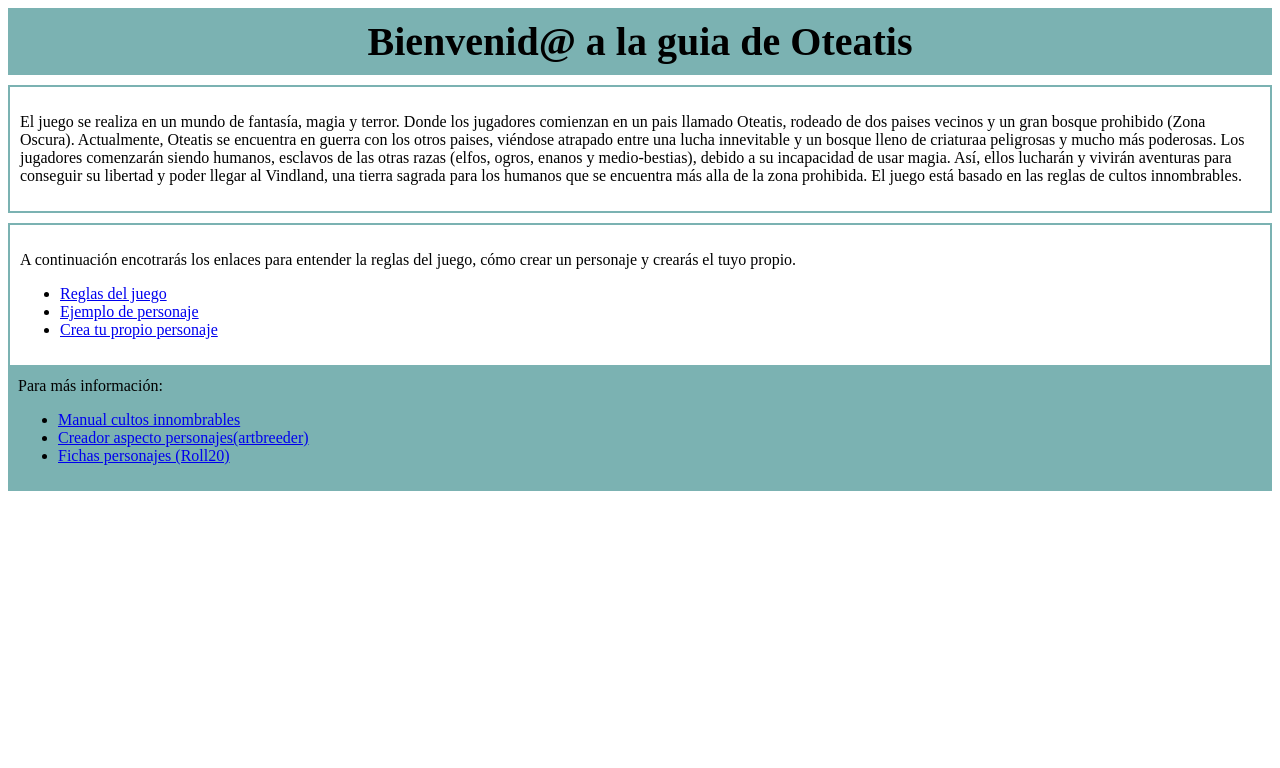
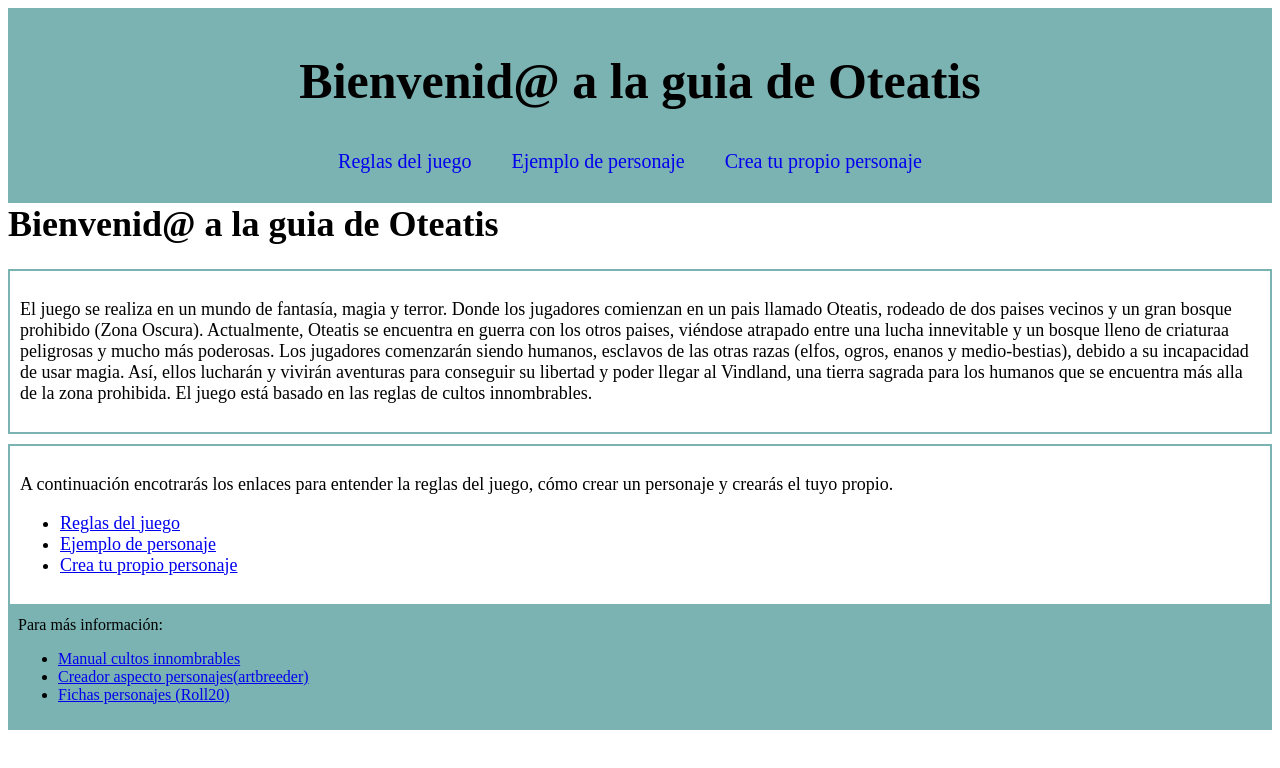
Before and after one commit to andmansim/Ironhack_proyecto1, a plain HTML site: page indice/indice.html in a window 1280 px wide. Drawn offline with Linux system fonts and the light colour scheme.

Commit message:
cositaas

```diff
--- a/indice/indice.css
+++ b/indice/indice.css
@@ -1,23 +1,63 @@
-@media screen and (max-width: 768px) {
+.elemento-comun{display: none;} /* Ocultar elementos comunes */
+@media screen and (max-width: 768px) { /* Mostrar elementos comunes en pantallas pequeñas */
     body {
         font-size: 16px;
     }
     header {
-        background-color: #aa1b1b;
-        color: #fff;
+        background-color: rgba(42, 130, 130, 0.614);
+    }
+    #titulo{
+        padding: 10px;
+        background-color: rgba(42, 130, 130, 0.614);
+        display: flex;
+        align-items: center;
+        justify-content: center;
+        font-size: 40px;
+        margin-bottom: 10px;
     }
 }
 
-@media screen and (min-width: 769px) {
+@media screen and (min-width: 769px) { /* Mostrar elementos comunes en pantallas grandes */
     body {
         font-size: 18px;
     }
     header {
-        background-color: #bd0101;
-        color: #333;
+        background-color: rgba(42, 130, 130, 0.614);
+        float:left;
+        width: 100%;
+        font-size: 20px;
     }
+    .elemento-comun{display: block;} /* Mostrar elementos comunes */
+    #titulo0{
+        display: flex;
+        align-items: center;
+        justify-content: center;
+        font-size: 50px;
+        margin-bottom: 10px;
+        padding: 10px;
+
+    }
+
+    header nav ul {
+        list-style: none; /* Elimina los marcadores de lista */
+        padding: 0; /* Elimina el relleno predeterminado de la lista */
+        display:flex;
+        align-items: center;
+        justify-content: center;
+    }
+
+    header nav ul li {
+        display: inline-block; /* Muestra los elementos de la lista en línea en la misma fila */
+        margin-right: 20px; /* Añade espacio entre los elementos de la lista */
+        padding: 10px;
+    }
+
+    header nav ul li a {
+        text-decoration: none; /* Elimina el subrayado predeterminado de los enlaces */
+    }
+
 }
-
+/*
 #titulo{
     padding: 10px;
     background-color: rgba(42, 130, 130, 0.614);
@@ -27,6 +67,7 @@
     font-size: 40px;
     margin-bottom: 10px;
 }
+*/
 
 #div1{
     display: flex;
@@ -34,12 +75,10 @@
     justify-content: center;
     margin-bottom: 10px;
     padding:10px;
-    font-size: 16px;
     border: rgba(42, 130, 130, 0.614) 2px solid;
 }
 #div2{
     padding:10px;
-    font-size: 16px;
     border: rgba(42, 130, 130, 0.614) 2px solid;
 }
 #div3{
--- a/indice/indice.html
+++ b/indice/indice.html
@@ -4,9 +4,29 @@
         <title>El misterio de Oteatis</title>
         <meta charset="UTF-8">
         <link rel="stylesheet" href="indice.css">
+        <header class="elemento-comun">
+            <h1 id="titulo0">Bienvenid@ a la guia de Oteatis</h1>
+            <!--<a  lass='espacio-especial'href="../pag1/pag1.html">Reglas del juego</a>
+            <a  lass='espacio-especial'href="../pag2/pag2.html">Ejemplo de personaje</a>
+            <a  lass='espacio-especial'href="../pag3/pag3.html">Crea tu propio personaje</a>
+            -->
+            <!--<ul class="fuera-puntos">
+                <li class='espacio-especial'><a  href="../pag1/pag1.html">Reglas del juego</a></li>
+                <li class='espacio-especial'><a  href="../pag2/pag2.html">Ejemplo de personaje</a></li>
+                <li class='espacio-especial'><a  href="../pag3/pag3.html">Crea tu propio personaje</a></li>
+            </ul>-->
+            <nav>
+                <ul>
+                    <li><a  href="../pag1/pag1.html">Reglas del juego</a></li>
+                    <li><a  href="../pag2/pag2.html">Ejemplo de personaje</a></li>
+                    <li><a  href="../pag3/pag3.html">Crea tu propio personaje</a></li>
+                </ul>
+            </nav>
+
+        </header>
     </head>
     <body>
-        <h1 id="titulo">Bienvenid@ a la guia de Oteatis</h1>
+        <h1 id="titulo" class="elemento-comun">Bienvenid@ a la guia de Oteatis</h1>
         <div id="div1">
             <p id="parrafo1">
                 El juego se realiza en un mundo de fantasía, magia y terror. Donde los jugadores comienzan en un pais llamado Oteatis, rodeado de dos paises vecinos y un gran bosque prohibido (Zona Oscura).
```
